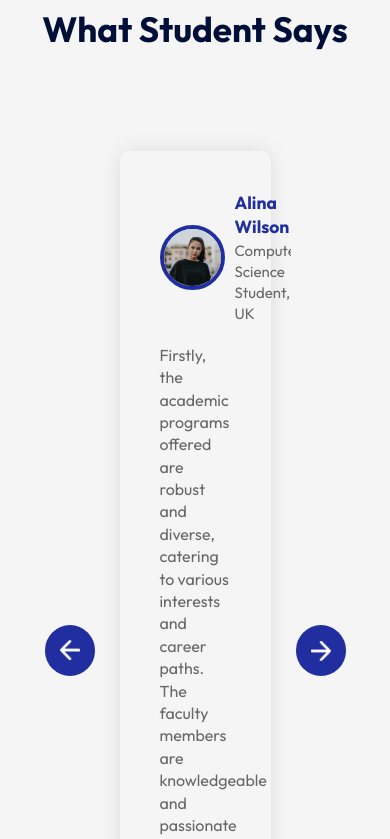
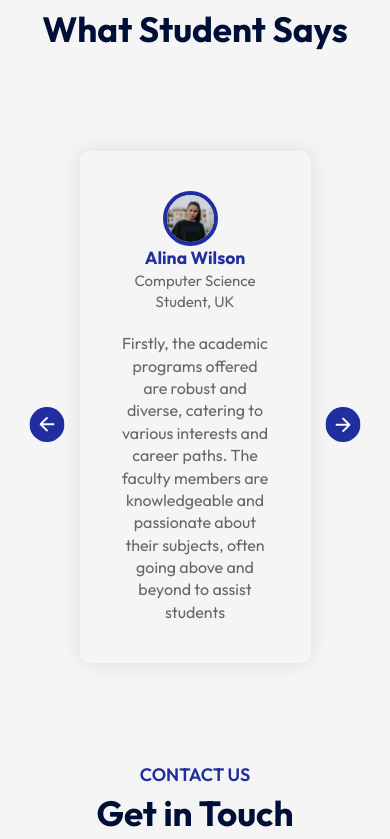
Before and after one commit to fmfahath/react-edusity, a React app: page / in a window 390 px wide. Shown: the part 3704-4543 px from the top of the page. Built offline with nearby package versions, Linux system fonts and the light colour scheme; the HTML template or start-up script is replaced by a standard one.

Commit message:
testimonial component - responsive added

```diff
--- a/src/components/Testimonials/Testimonials.css
+++ b/src/components/Testimonials/Testimonials.css
@@ -73,3 +73,63 @@
 .user-info h3 {
     color: #212ea0;
 }
+
+/* media qury */
+@media (max-width: 800px) {
+    .testimonials {
+        padding: 0 40px;
+    }
+
+    .back-btn,
+    .next-btn {
+        width: 40px;
+        padding: 10px;
+    }
+
+    .back-btn {
+        left: -2%;
+    }
+
+    .next-btn {
+        right: -2%;
+    }
+
+    .user-info {
+        flex-direction: column;
+        justify-content: center;
+    }
+
+    .user-info h3,
+    .user-info p {
+        text-align: center;
+    }
+
+    .slide img {
+        width: 55px;
+    }
+
+    .slider ul li {
+        /* padding: 10px; */
+    }
+}
+
+@media (max-width: 650px) {
+
+    .back-btn,
+    .next-btn {
+        width: 35px;
+        padding: 10px;
+    }
+
+    .slider ul {
+        width: 400%;
+    }
+
+    .slide p {
+        text-align: center;
+    }
+
+    .slider ul li {
+        /* height: auto; */
+    }
+}
```
